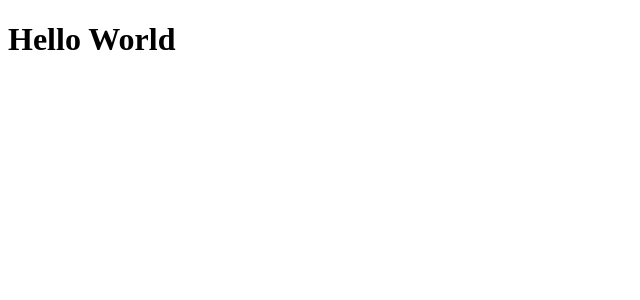
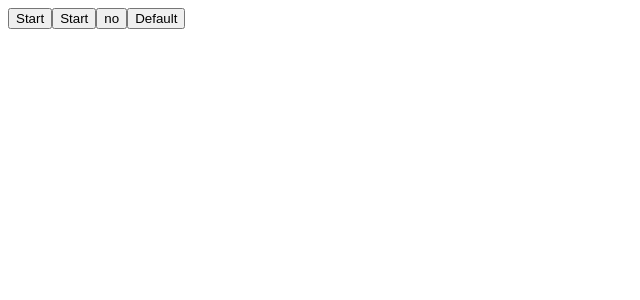
Before and after one commit to Davi-dosSantos/LetMeAsk, a React (Create React App) app: page / in a window 1280 px wide. Shown: the top 300 px of the page, without its empty margins (0-640 px from the left). Built offline with nearby package versions, Linux system fonts and the light colour scheme.

Commit message:
firebase criado e conectado a aplicação

```diff
--- a/package.json
+++ b/package.json
@@ -10,6 +10,7 @@
     "@types/node": "^12.0.0",
     "@types/react": "^17.0.0",
     "@types/react-dom": "^17.0.0",
+    "firebase": "^8.6.8",
     "react": "^17.0.2",
     "react-dom": "^17.0.2",
     "react-scripts": "4.0.3",
--- a/src/App.tsx
+++ b/src/App.tsx
@@ -1,6 +1,12 @@
+import { Button } from './components/Button'
 function App() {
   return (
-    <h1>Hello World</h1>
+    <div>
+      <Button text="Start" />
+      <Button text="Start" />
+      <Button text="no" />
+      <Button />
+    </div>
   );
 }
 
--- /dev/null
+++ b/src/components/Button.tsx
@@ -0,0 +1,9 @@
+type ButtonProps = {
+    text?: string;
+}
+
+export function Button(props: ButtonProps) {
+    return (
+        <button>{props.text || 'Default'}</button>
+    )
+}
```
Also changed, not shown: src/services/firebase.ts (added, +20 -0 lines), 1 other file (tests, documents, lock files or other folders).
